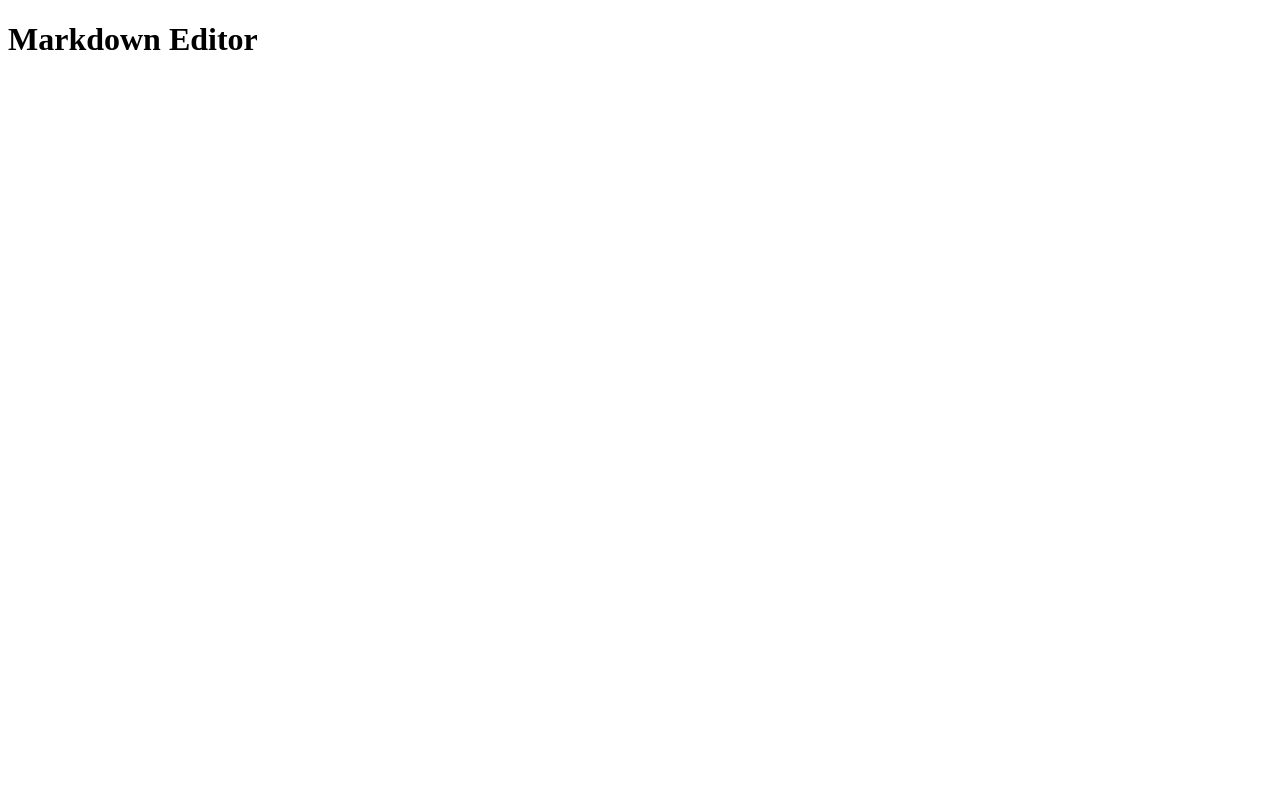
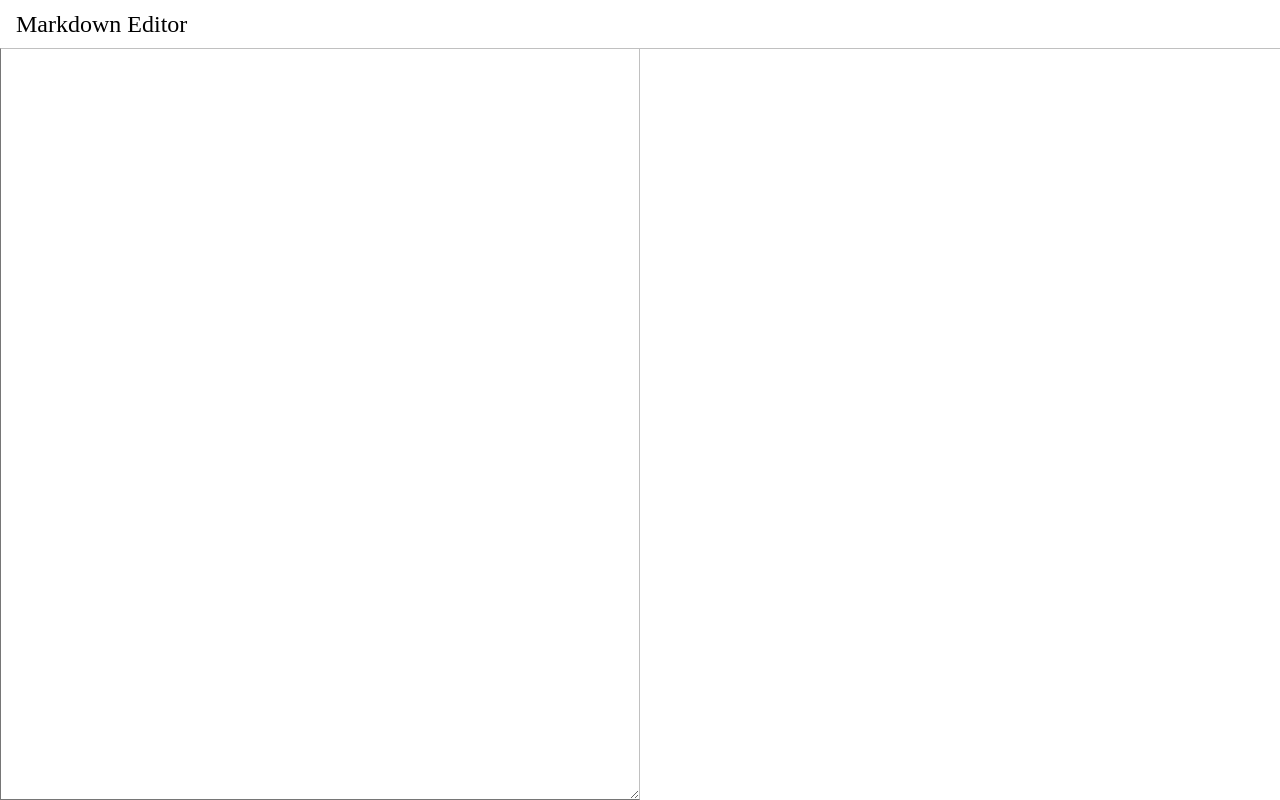
Before and after one commit to NozomuTsuruta/markdown-editor, a React app: page / in a window 1280 px wide. Built offline with nearby package versions, Linux system fonts and the light colour scheme.

Commit message:
簡単なmarkdown,indexedDB,button追加

```diff
--- /dev/null
+++ b/src/hooks/use_state_with_storage.ts
@@ -0,0 +1,15 @@
+import { useState } from "react";
+
+export const useStateWithStorage = (
+  init: string,
+  key: string
+): [string, (s: string) => void] => {
+  const [value, setValue] = useState<string>(localStorage.getItem(key) || init);
+
+  const setValueWithStorage = (nextValue: string) => {
+    localStorage.setItem(key, nextValue);
+    setValue(nextValue);
+  };
+
+  return [value, setValueWithStorage];
+};
--- a/src/index.tsx
+++ b/src/index.tsx
@@ -1,6 +1,19 @@
 import React from "react";
 import { render } from "react-dom";
+import { createGlobalStyle } from "styled-components";
+import { Editor } from "./pages/editor";
 
-const Main = <h1>Markdown Editor</h1>;
+const GlobalStyle = createGlobalStyle`
+body * {
+  box-sizing: border-box;
+}
+`;
+
+const Main = (
+  <>
+    <GlobalStyle />
+    <Editor />
+  </>
+);
 
 render(Main, document.getElementById("app"));
--- /dev/null
+++ b/src/pages/editor.tsx
@@ -0,0 +1,68 @@
+import React from "react";
+import ReactMarkdown from "react-markdown";
+import styled from "styled-components";
+import { useStateWithStorage } from "../hooks/use_state_with_storage";
+
+const storageKey = "pages/editor:text";
+
+export const Editor: React.FC = () => {
+  const [text, setText] = useStateWithStorage("", storageKey);
+  return (
+    <>
+      <Header>Markdown Editor</Header>
+      <Wrapper>
+        <TextArea
+          onChange={(event) => {
+            setText(event.target.value);
+          }}
+          value={text}
+        />
+        <Preview>
+          <ReactMarkdown source={text} />
+        </Preview>
+      </Wrapper>
+    </>
+  );
+};
+
+const Header = styled.header`
+  font-size: 1.5rem;
+  height: 2rem;
+  left: 0;
+  line-height: 2rem;
+  padding: 0.5rem 1rem;
+  position: fixed;
+  right: 0;
+  top: 0;
+`;
+
+const Wrapper = styled.div`
+  bottom: 0;
+  left: 0;
+  position: fixed;
+  right: 0;
+  top: 3rem;
+`;
+
+const TextArea = styled.textarea`
+  border-right: 1px solid silver;
+  border-top: 1px solid silver;
+  bottom: 0;
+  font-size: 1rem;
+  left: 0;
+  padding: 0.5rem;
+  position: absolute;
+  top: 0;
+  width: 50vw;
+`;
+
+const Preview = styled.div`
+  border-top: 1px solid silver;
+  bottom: 0;
+  overflow-y: scroll;
+  padding: 1rem;
+  position: absolute;
+  right: 0;
+  top: 0;
+  width: 50vw;
+`;
--- a/webpack.config.js
+++ b/webpack.config.js
@@ -13,7 +13,7 @@ module.exports = {
     ],
   },
   resolve: {
-    extensions: [".js", ".ts", "tsx"], // モジュールとして解決する拡張子(外部ライブラリを使うファイル)
+    extensions: [".js", ".ts", ".tsx"], // モジュールとして解決する拡張子(外部ライブラリを使うファイル)
   },
   output: {
     // 出力するファイルの設定
@@ -21,4 +21,8 @@ module.exports = {
     filename: "index.js", // 出力するファイル
     publicPath: "dist/", // 変換する時に相対パスにdist/を追加
   },
+  devServer: {
+      hot: true, // ファイル変更時に自動的に反映
+      open: true, // 起動時にブラウザで開く
+  }
 };
```
Also changed, not shown: package.json (+7 -2 lines), src/components/button.tsx (added, +22 -0 lines), src/db/memos.ts (added, +18 -0 lines), 4 other files (tests, documents, lock files or other folders).
